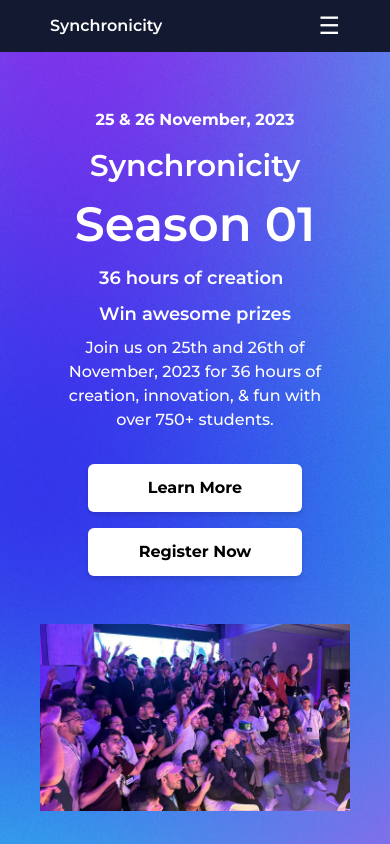
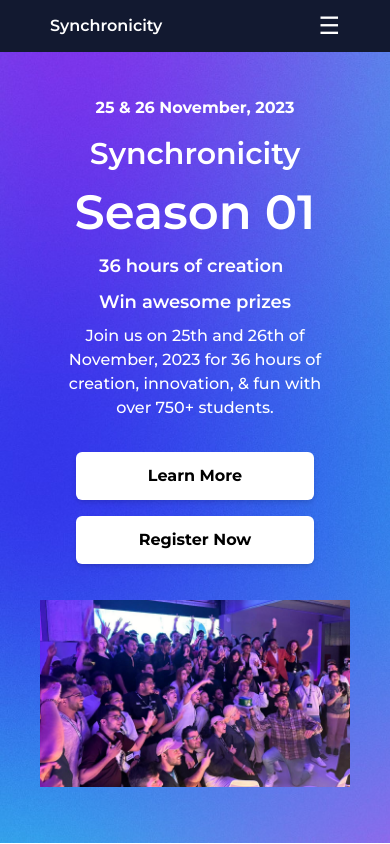
Before and after one commit to manosrija-nasrin/synchronicity-s1, a React (Vite) app: page / in a window 390 px wide. Shown: the top 844 px of the page. Built offline with nearby package versions, Linux system fonts and the light colour scheme.

Commit message:
fixed hero section padding

```diff
--- a/src/components/hero/Hero.jsx
+++ b/src/components/hero/Hero.jsx
@@ -27,7 +27,7 @@ export default function Hero() {
         backgroundSize: "cover",
       }}
     >
-      <div className="flex flex-col items-center p-6 lg:pr-20 lg:items-start">
+      <div className="flex flex-col items-center p-3 md:p-6 lg:pr-20 lg:items-start">
         <strong>{TOP_SECTION.Typed_effect[0]}</strong>
         <h1 className="hidden py-4 text-4xl font-bold md:block md:text-6xl lg:text-4xl xl:text-5xl">
           {TOP_SECTION.TITLE}
```
